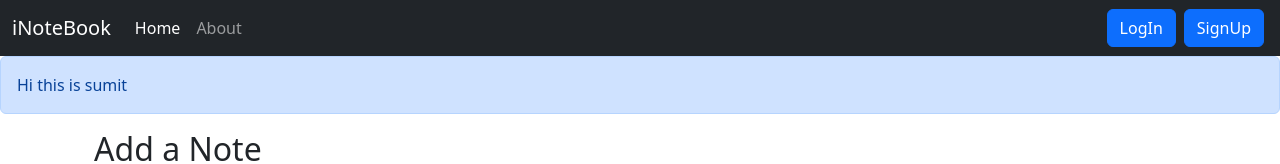
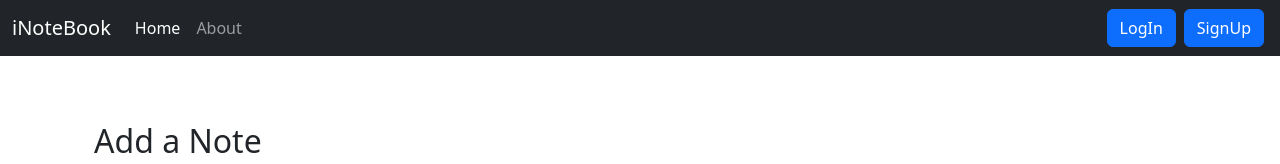
Before and after one commit to kumasumit/INotes-Web-Development, a React (Create React App) app: page / in a window 1280 px wide. Shown: the top 164 px of the page. Built offline with nearby package versions, Linux system fonts and the light colour scheme; no server answers.

Commit message:
Add Alert component to add alerts in the project

```diff
--- a/src/components/Alert.js
+++ b/src/components/Alert.js
@@ -1,9 +1,20 @@
 import React from "react";
 
 const Alert = (props) => {
+  const capitalize = (word) => {
+    const lower = word.toLowerCase();
+    return lower.charAt(0).toUpperCase() + lower.slice(1);
+  };
   return (
-    <div className="alert alert-primary" role="alert">
-      {props.message}
+    <div style={{ height: "50px" }}>
+      {props.alert && (
+        <div
+          className="alert alert-${props.alert.type} alert-dismissible fade show"
+          role="alert"
+        >
+          <strong>{capitalize(props.alert.type)}</strong> : {props.alert.msg}
+        </div>
+      )}
     </div>
   );
 };
```
